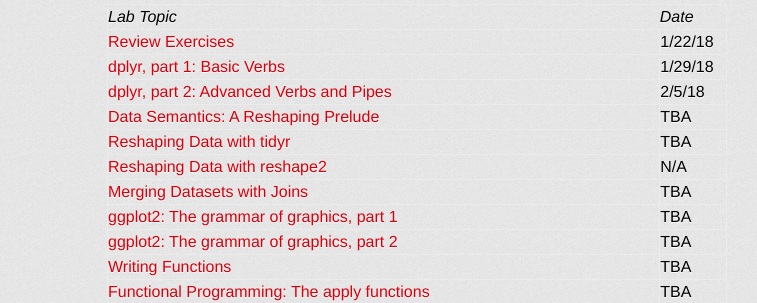
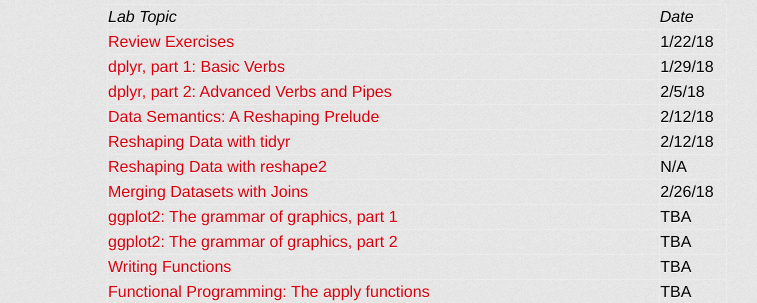
Before and after one commit to wenqiwei888/psych640-labs, a Jekyll site: the page built from index.md, in a window 1280 px wide. Shown: the part 784-1087 px from the top of the page, without its empty margins (223-980 px from the left). Built offline with Jekyll 4.4.1, drawn with Linux system fonts in a browser that asks for light colours; some web fonts are replaced.

Commit message:
Updates dates for rehaping and joins labs.

```diff
--- a/index.md
+++ b/index.md
@@ -43,10 +43,10 @@
 [Review Exercises](./labs/Review640.html) | 1/22/18
 [dplyr, part 1: Basic Verbs](./labs/dplyr_part1.html) | 1/29/18
 [dplyr, part 2: Advanced Verbs and Pipes](./labs/dplyr_part2.html) | 2/5/18
-[Data Semantics: A Reshaping Prelude](./labs/data_semantics.html) | TBA
-[Reshaping Data with tidyr](./labs/tidyr.html) | TBA
+[Data Semantics: A Reshaping Prelude](./labs/data_semantics.html) | 2/12/18
+[Reshaping Data with tidyr](./labs/tidyr.html) | 2/12/18
 [Reshaping Data with reshape2](./labs/reshape.html) | N/A
-[Merging Datasets with Joins](./labs/joins.html) |  TBA
+[Merging Datasets with Joins](./labs/joins.html) |  2/26/18
 [ggplot2: The grammar of graphics, part 1](./labs/ggplot_part1.html) | TBA
 [ggplot2: The grammar of graphics, part 2](./labs/ggplot_part2.html)| TBA
 [Writing Functions](./labs/functions.html)| TBA
```
